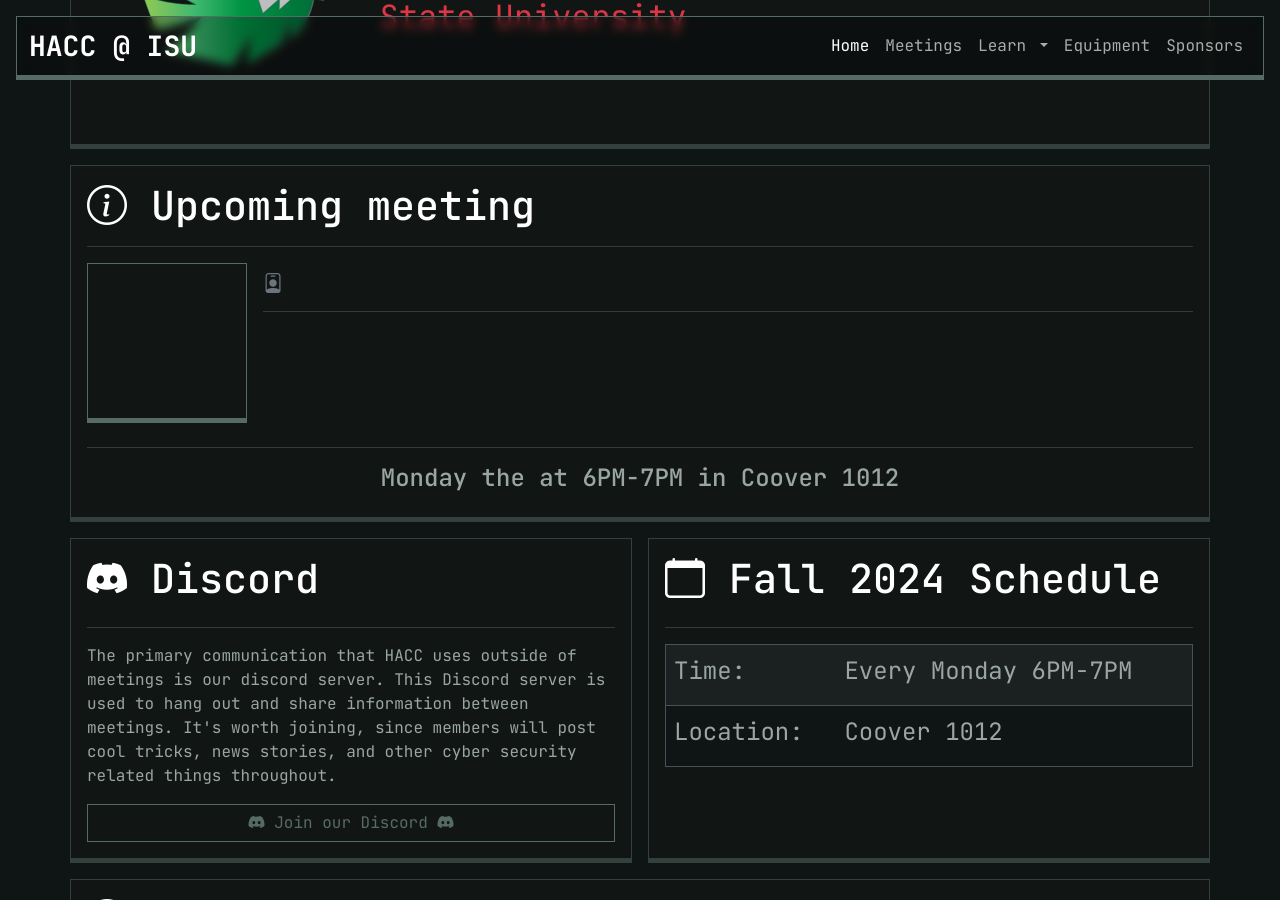
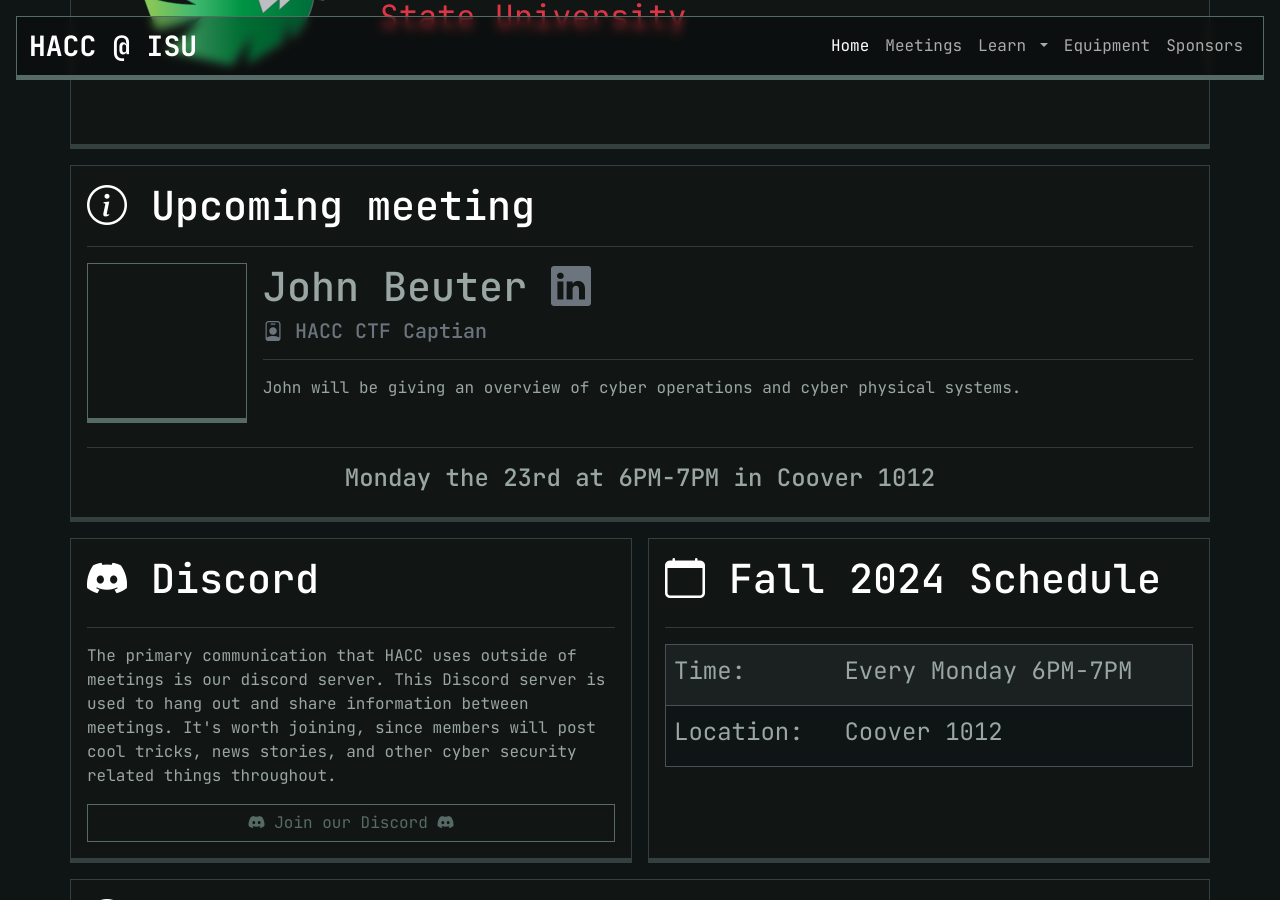
Before and after one commit to alex-pallan/new-hacc-website, a Jekyll site: the page built from index.md, in a window 1280 px wide and 900 px high, scrolled down 376 px. Built offline with Jekyll 4.4.1, drawn with Linux system fonts in a browser that asks for light colours.

Commit message:
Update thisweeksmeeting.yaml

```diff
--- a/_data/thisweeksmeeting.yaml
+++ b/_data/thisweeksmeeting.yaml
@@ -1,15 +1,15 @@
 # Speaker info
 speakerimage:
-speakername:
-speakertitle:
+speakername: John Beuter
+speakertitle: HACC CTF Captian
 
 # Speaker social links. Leave blank and the element will not be rendered
 speakeremail:
 speakerwebsite:
-speakerlinkedin:
+speakerlinkedin: https://www.linkedin.com/in/johnathon-beuter-169b9b232/
 speakergithub:
 
 # Meeting info
-meetingdescription:
+meetingdescription: John will be giving an overview of cyber operations and cyber physical systems.
 # Just provide the number (in ordinal format (ex. 1st, 23rd, 12th))
-meetingdate:
+meetingdate: 23rd
```
